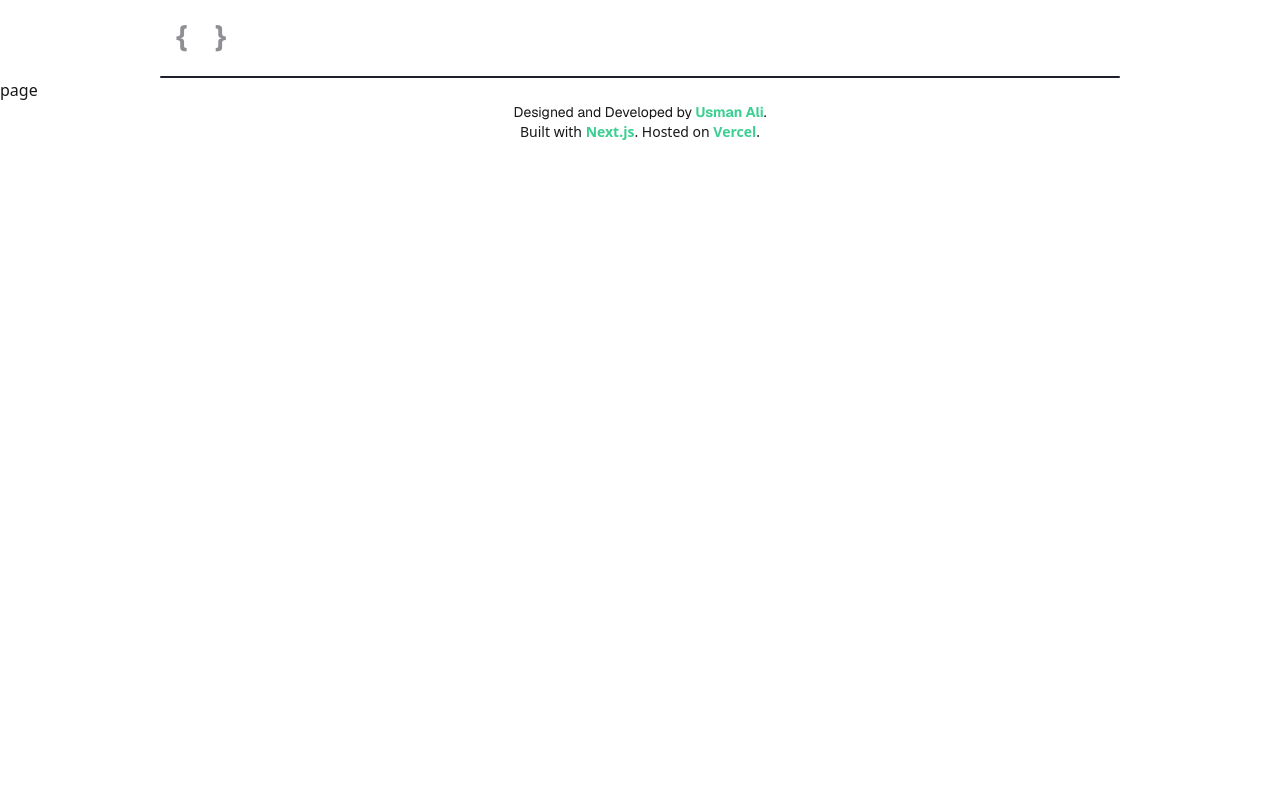
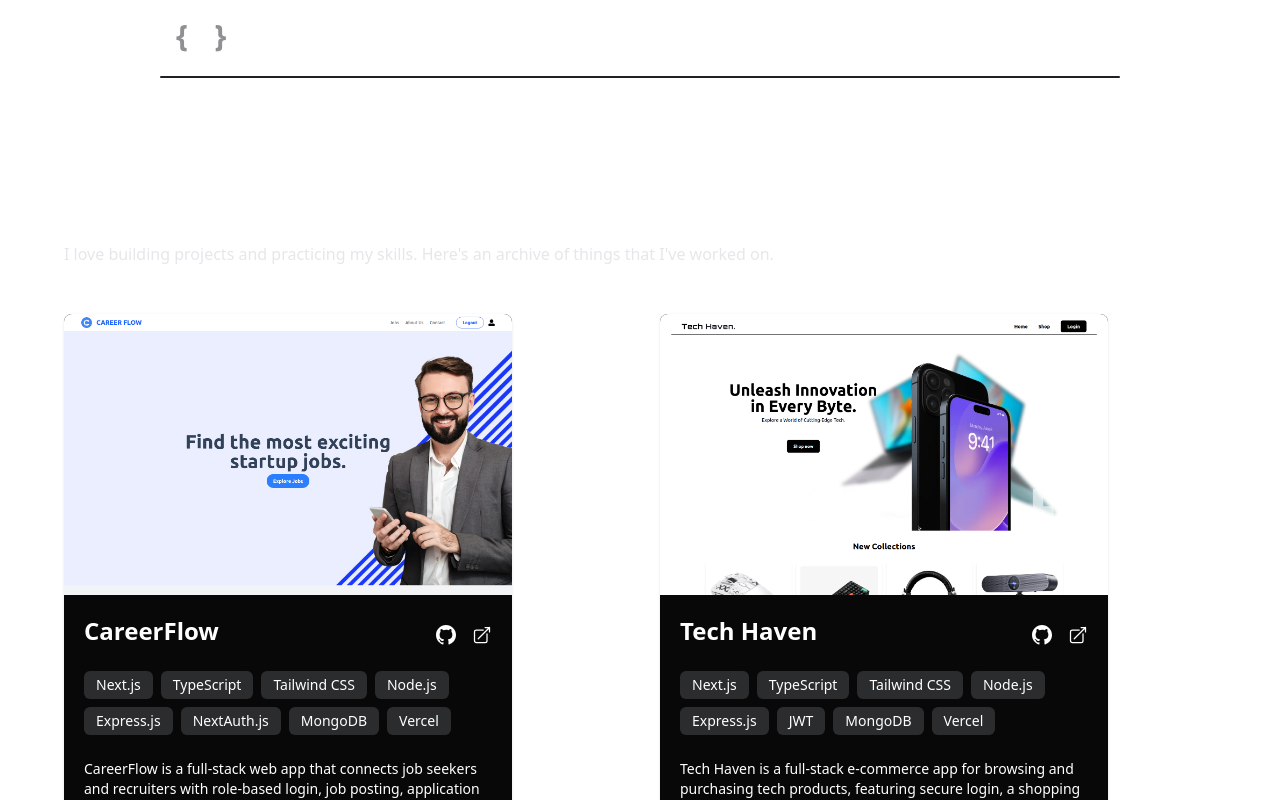
Before and after one commit to 0xDevUsman/Portfolio, a Next.js app: page /projects in a window 1280 px wide. Shown: the top 800 px of the page. Built offline with nearby package versions, Linux system fonts and the light colour scheme.

Commit message:
add projects page

```diff
--- a/package.json
+++ b/package.json
@@ -11,6 +11,7 @@
   "dependencies": {
     "motion": "^12.15.0",
     "next": "15.3.2",
+    "next-themes": "^0.4.6",
     "react": "^19.0.0",
     "react-dom": "^19.0.0",
     "react-icons": "^5.5.0"
@@ -19,6 +20,8 @@
     "@eslint/eslintrc": "^3",
     "@svgr/webpack": "^8.1.0",
     "@tailwindcss/postcss": "^4",
+    "@types/estree": "^1.0.7",
+    "@types/json-schema": "^7.0.15",
     "@types/node": "^20",
     "@types/react": "^19",
     "@types/react-dom": "^19",
--- a/src/app/layout.tsx
+++ b/src/app/layout.tsx
@@ -4,7 +4,6 @@ import "./globals.css";
 import Navbar from "@/components/Navbar";
 import Footer from "@/components/Footer";
 
-// Import fonts correctly
 const geistSans = Geist({
   variable: "--font-geist-sans",
   subsets: ["latin"],
--- a/src/app/projects/page.tsx
+++ b/src/app/projects/page.tsx
@@ -1,7 +1,8 @@
+import Projects from "@/components/Projects";
 import React from "react";
 
 const page = () => {
-  return <div>page</div>;
+  return <Projects />;
 };
 
 export default page;
--- a/src/components/Navbar.tsx
+++ b/src/components/Navbar.tsx
@@ -1,8 +1,11 @@
 "use client";
 import React from "react";
 import { motion } from "motion/react";
+import { useRouter } from "next/navigation";
 
 const Navbar = () => {
+  const router = useRouter();
+
   return (
     <>
       <motion.div
@@ -12,7 +15,10 @@ const Navbar = () => {
         className="flex flex-col items-center"
       >
         <div className="flex justify-between w-3/4 items-center p-4 text-white rounded-lg">
-          <div className="flex items-center space-x-0.5 leading-none">
+          <div
+            onClick={() => router.push("/")}
+            className="flex items-center cursor-pointer space-x-0.5 leading-none"
+          >
             <span className="text-3xl font-semibold text-[#8F9094] align-middle">
               {"{"}
             </span>
@@ -25,10 +31,16 @@ const Navbar = () => {
           </div>
 
           <div className="flex space-x-2 text-lg font-semibold">
-            <span className="cursor-pointer text-base hover:bg-[#141414] rounded-lg px-4 py-2">
+            <span
+              onClick={() => router.push("/")}
+              className="cursor-pointer text-base hover:bg-[#141414] rounded-lg px-4 py-2"
+            >
               Home
             </span>
-            <span className="cursor-pointer text-base hover:bg-[#141414] rounded-lg px-4 py-2">
+            <span
+              onClick={() => router.push("/projects")}
+              className="cursor-pointer text-base hover:bg-[#141414] rounded-lg px-4 py-2"
+            >
               Projects
             </span>
           </div>
--- /dev/null
+++ b/src/components/Projects.tsx
@@ -0,0 +1,126 @@
+"use client";
+import React from "react";
+import project1 from "@/assets/project1.png";
+import project2 from "@/assets/project2.png";
+import ProjectCard from "./ProjectCard";
+import { motion } from "framer-motion";
+
+const containerVariants = {
+  hidden: { opacity: 0 },
+  visible: {
+    opacity: 1,
+    transition: {
+      delayChildren: 0.3,
+      staggerChildren: 0.3,
+    },
+  },
+};
+
+const cardVariants = {
+  hidden: { opacity: 0, y: 20 },
+  visible: {
+    opacity: 1,
+    y: 0,
+    transition: { duration: 0.5, ease: "easeOut" },
+  },
+};
+
+const Projects = () => {
+  const projects = [
+    {
+      image: project1,
+      title: "CareerFlow",
+      github: "https://github.com/0xDevUsman/Job-Board-Portal.git",
+      live: "https://job-board-portal-nu.vercel.app/",
+      stack: [
+        "Next.js",
+        "TypeScript",
+        "Tailwind CSS",
+        "Node.js",
+        "Express.js",
+        "NextAuth.js",
+        "MongoDB",
+        "Vercel",
+      ],
+      description:
+        "CareerFlow is a full-stack web app that connects job seekers and recruiters with role-based login, job posting, application tracking, and real-time profile updates. It streamlines the hiring and job search process efficiently.",
+    },
+    {
+      image: project2,
+      title: "Tech Haven",
+      github: "https://github.com/0xDevUsman/ecommerce-app.git",
+      live: "https://tech-haven-app.vercel.app/",
+      stack: [
+        "Next.js",
+        "TypeScript",
+        "Tailwind CSS",
+        "Node.js",
+        "Express.js",
+        "JWT",
+        "MongoDB",
+        "Vercel",
+      ],
+      description:
+        "Tech Haven is a full-stack e-commerce app for browsing and purchasing tech products, featuring secure login, a shopping cart, and order tracking. It delivers a smooth and responsive user experience.",
+    },
+  ];
+
+  return (
+    <motion.section
+      initial="hidden"
+      whileInView="visible"
+      viewport={{ once: true }}
+      variants={containerVariants}
+      className="min-h-screen flex justify-center py-12 px-4 sm:px-6 lg:px-8 text-white my-10"
+    >
+      <div className="max-w-6xl w-full mx-auto">
+        {/* Header Section */}
+        <motion.header variants={cardVariants} className="mb-12 text-start">
+          <h1 className="text-6xl font-bold mb-4">Projects</h1>
+          <p className="text-gray-200 max-w-3xl">
+            I love building projects and practicing my skills. Here&apos;s an
+            archive of things that I&apos;ve worked on.
+          </p>
+        </motion.header>
+
+        {/* Projects Grid */}
+        <motion.div
+          variants={containerVariants}
+          className="grid grid-cols-1 sm:grid-cols-2 gap-x-10 gap-y-16"
+        >
+          {projects.map((project, index) => (
+            <motion.article
+              key={index}
+              variants={cardVariants}
+              className="w-full"
+            >
+              <ProjectCard
+                image={project.image}
+                title={project.title}
+                github={project.github}
+                live={project.live}
+                stack={project.stack}
+                description={project.description}
+              />
+            </motion.article>
+          ))}
+        </motion.div>
+
+        {/* Coming Soon */}
+        <motion.h2
+          className="text-center mt-16 text-4xl font-bold text-[#3CCF91]"
+          animate={{ opacity: [0, 1, 0] }}
+          transition={{
+            duration: 2,
+            repeat: Infinity,
+            ease: "easeInOut",
+          }}
+        >
+          More Coming Soon...
+        </motion.h2>
+      </div>
+    </motion.section>
+  );
+};
+
+export default Projects;
--- /dev/null
+++ b/src/components/ui/color-mode.tsx
@@ -0,0 +1,108 @@
+"use client"
+
+import type { IconButtonProps, SpanProps } from "@chakra-ui/react"
+import { ClientOnly, IconButton, Skeleton, Span } from "@chakra-ui/react"
+import { ThemeProvider, useTheme } from "next-themes"
+import type { ThemeProviderProps } from "next-themes"
+import * as React from "react"
+import { LuMoon, LuSun } from "react-icons/lu"
+
+export interface ColorModeProviderProps extends ThemeProviderProps {}
+
+export function ColorModeProvider(props: ColorModeProviderProps) {
+  return (
+    <ThemeProvider attribute="class" disableTransitionOnChange {...props} />
+  )
+}
+
+export type ColorMode = "light" | "dark"
+
+export interface UseColorModeReturn {
+  colorMode: ColorMode
+  setColorMode: (colorMode: ColorMode) => void
+  toggleColorMode: () => void
+}
+
+export function useColorMode(): UseColorModeReturn {
+  const { resolvedTheme, setTheme, forcedTheme } = useTheme()
+  const colorMode = forcedTheme || resolvedTheme
+  const toggleColorMode = () => {
+    setTheme(resolvedTheme === "dark" ? "light" : "dark")
+  }
+  return {
+    colorMode: colorMode as ColorMode,
+    setColorMode: setTheme,
+    toggleColorMode,
+  }
+}
+
+export function useColorModeValue<T>(light: T, dark: T) {
+  const { colorMode } = useColorMode()
+  return colorMode === "dark" ? dark : light
+}
+
+export function ColorModeIcon() {
+  const { colorMode } = useColorMode()
+  return colorMode === "dark" ? <LuMoon /> : <LuSun />
+}
+
+interface ColorModeButtonProps extends Omit<IconButtonProps, "aria-label"> {}
+
+export const ColorModeButton = React.forwardRef<
+  HTMLButtonElement,
+  ColorModeButtonProps
+>(function ColorModeButton(props, ref) {
+  const { toggleColorMode } = useColorMode()
+  return (
+    <ClientOnly fallback={<Skeleton boxSize="8" />}>
+      <IconButton
+        onClick={toggleColorMode}
+        variant="ghost"
+        aria-label="Toggle color mode"
+        size="sm"
+        ref={ref}
+        {...props}
+        css={{
+          _icon: {
+            width: "5",
+            height: "5",
+          },
+        }}
+      >
+        <ColorModeIcon />
+      </IconButton>
+    </ClientOnly>
+  )
+})
+
+export const LightMode = React.forwardRef<HTMLSpanElement, SpanProps>(
+  function LightMode(props, ref) {
+    return (
+      <Span
+        color="fg"
+        display="contents"
+        className="chakra-theme light"
+        colorPalette="gray"
+        colorScheme="light"
+        ref={ref}
+        {...props}
+      />
+    )
+  },
+)
+
+export const DarkMode = React.forwardRef<HTMLSpanElement, SpanProps>(
+  function DarkMode(props, ref) {
+    return (
+      <Span
+        color="fg"
+        display="contents"
+        className="chakra-theme dark"
+        colorPalette="gray"
+        colorScheme="dark"
+        ref={ref}
+        {...props}
+      />
+    )
+  },
+)
--- /dev/null
+++ b/src/components/ui/toaster.tsx
@@ -0,0 +1,43 @@
+"use client"
+
+import {
+  Toaster as ChakraToaster,
+  Portal,
+  Spinner,
+  Stack,
+  Toast,
+  createToaster,
+} from "@chakra-ui/react"
+
+export const toaster = createToaster({
+  placement: "bottom-end",
+  pauseOnPageIdle: true,
+})
+
+export const Toaster = () => {
+  return (
+    <Portal>
+      <ChakraToaster toaster={toaster} insetInline={{ mdDown: "4" }}>
+        {(toast) => (
+          <Toast.Root width={{ md: "sm" }}>
+            {toast.type === "loading" ? (
+              <Spinner size="sm" color="blue.solid" />
+            ) : (
+              <Toast.Indicator />
+            )}
+            <Stack gap="1" flex="1" maxWidth="100%">
+              {toast.title && <Toast.Title>{toast.title}</Toast.Title>}
+              {toast.description && (
+                <Toast.Description>{toast.description}</Toast.Description>
+              )}
+            </Stack>
+            {toast.action && (
+              <Toast.ActionTrigger>{toast.action.label}</Toast.ActionTrigger>
+            )}
+            {toast.closable && <Toast.CloseTrigger />}
+          </Toast.Root>
+        )}
+      </ChakraToaster>
+    </Portal>
+  )
+}
--- /dev/null
+++ b/src/components/ui/tooltip.tsx
@@ -0,0 +1,46 @@
+import { Tooltip as ChakraTooltip, Portal } from "@chakra-ui/react"
+import * as React from "react"
+
+export interface TooltipProps extends ChakraTooltip.RootProps {
+  showArrow?: boolean
+  portalled?: boolean
+  portalRef?: React.RefObject<HTMLElement>
+  content: React.ReactNode
+  contentProps?: ChakraTooltip.ContentProps
+  disabled?: boolean
+}
+
+export const Tooltip = React.forwardRef<HTMLDivElement, TooltipProps>(
+  function Tooltip(props, ref) {
+    const {
+      showArrow,
+      children,
+      disabled,
+      portalled = true,
+      content,
+      contentProps,
+      portalRef,
+      ...rest
+    } = props
+
+    if (disabled) return children
+
+    return (
+      <ChakraTooltip.Root {...rest}>
+        <ChakraTooltip.Trigger asChild>{children}</ChakraTooltip.Trigger>
+        <Portal disabled={!portalled} container={portalRef}>
+          <ChakraTooltip.Positioner>
+            <ChakraTooltip.Content ref={ref} {...contentProps}>
+              {showArrow && (
+                <ChakraTooltip.Arrow>
+                  <ChakraTooltip.ArrowTip />
+                </ChakraTooltip.Arrow>
+              )}
+              {content}
+            </ChakraTooltip.Content>
+          </ChakraTooltip.Positioner>
+        </Portal>
+      </ChakraTooltip.Root>
+    )
+  },
+)
```
Also changed, not shown: src/components/ui/provider.tsx (added, +15 -0 lines), 1 other file (tests, documents, lock files or other folders).
